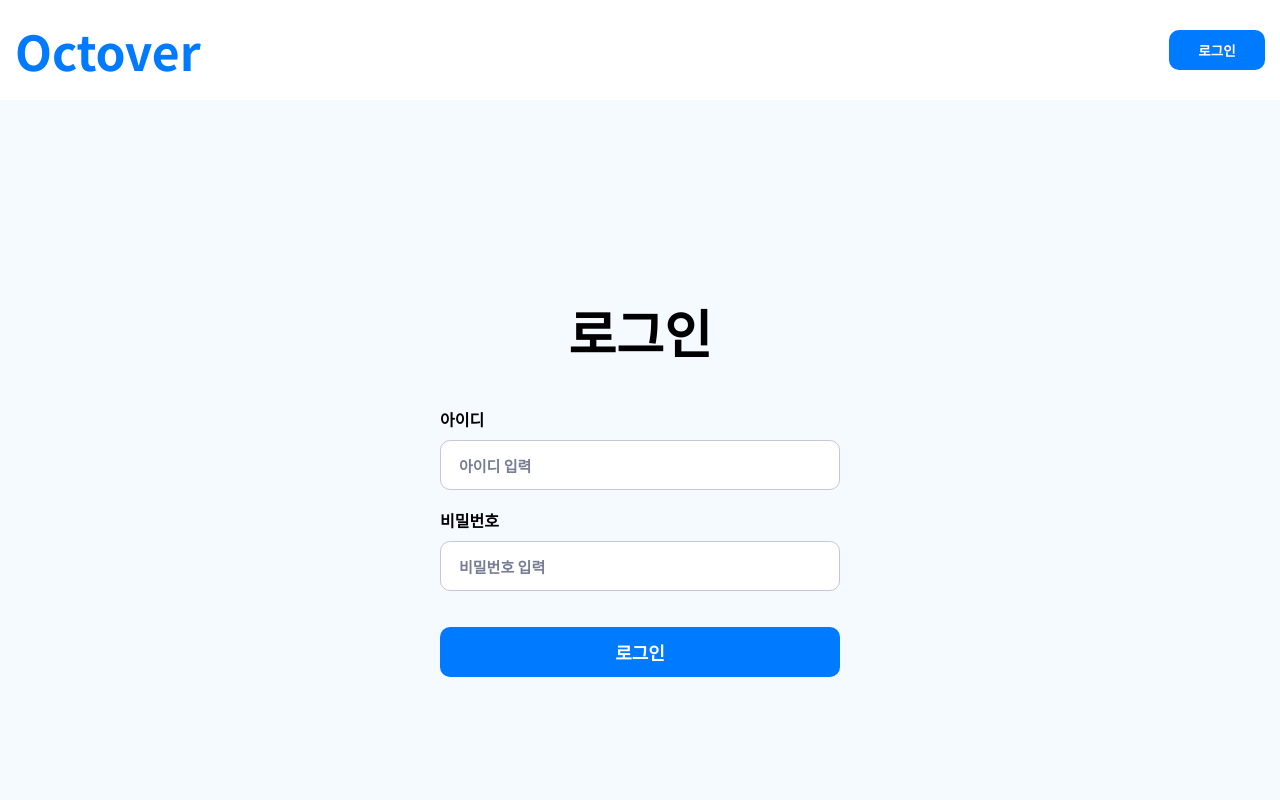
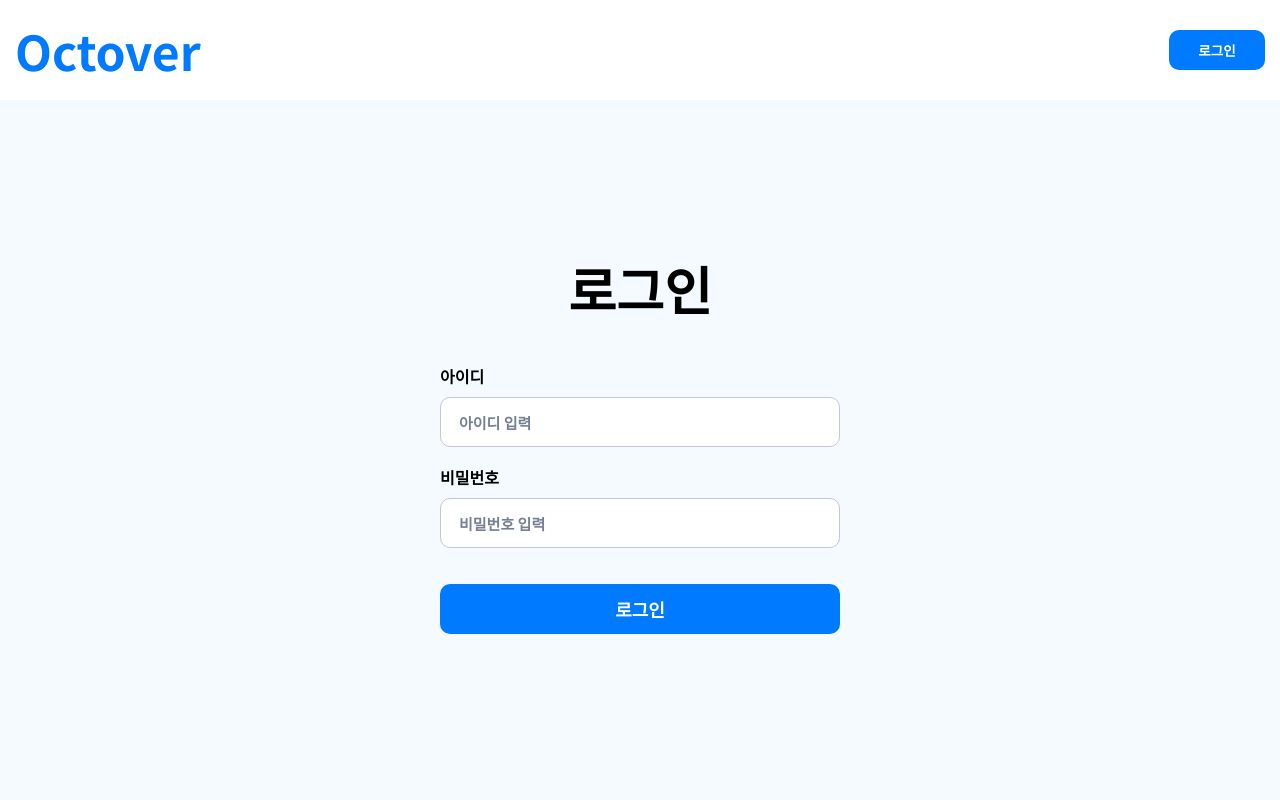
Before and after one commit to monam2/dozn-task, a React (Vite) app: page / in a window 1280 px wide. Shown: the top 800 px of the page. Built offline with nearby package versions, Linux system fonts and the light colour scheme.

Commit message:
#18 [DESIGN] 로그인 페이지 디자인 수정

```diff
--- a/src/pages/LoginPage.tsx
+++ b/src/pages/LoginPage.tsx
@@ -2,7 +2,7 @@ import LoginForm from "./../components/login/LoginForm";
 
 export default function LoginPage() {
   return (
-    <div className="flex w-full h-[900px] justify-center items-start bg-background">
+    <div className="flex w-full min-h-[900px] justify-center items-start">
       <LoginForm />
     </div>
   );
```
